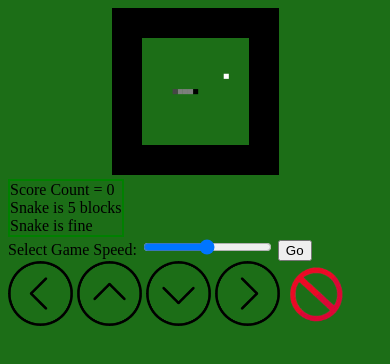
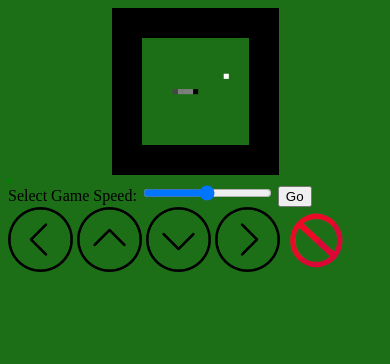
Before and after one commit to abhinnsarkar/SnakeRefined, a plain HTML site: page index.html in a window 390 px wide. Drawn offline with Linux system fonts and the light colour scheme.

Commit message:
removed message boxes - trouble for phone

```diff
--- a/index.html
+++ b/index.html
@@ -47,11 +47,11 @@
       id="inputs"
       style="border: 2px solid green"
     >
-      <td><label id="scoreCount">Score Count = 0</label></td>
+      <!-- <td><label id="scoreCount">Score Count = 0</label></td>
       <br>
       <td><label id="snakeSize">Snake Size = 5</label></td>
       <br>
-      <td><label id="gameStatus">Snake is fine</label></td>
+      <td><label id="gameStatus">Snake is fine</label></td> -->
     </div>
       <label>Select Game Speed:</label>
       <input type="range" id="speed" name="speed" min="2" max="999">
--- a/src/TextboxDisplays.js
+++ b/src/TextboxDisplays.js
@@ -6,7 +6,7 @@ const fromLeft = '45.25%';
 export function displaySnakeSize(){
 
     var SNAKE_SIZE = gv.TARGET_COLLISION_COUNT/5 + gc.BODY_SIZE + 1;
-    document.getElementById("snakeSize").innerHTML = "Snake is " + SNAKE_SIZE.toString() + " blocks";
+    // document.getElementById("snakeSize").innerHTML = "Snake is " + SNAKE_SIZE.toString() + " blocks";
 
     //sets the position for textbox
     // snakeSize.style.position = 'absolute';  // position it
@@ -19,7 +19,7 @@ export function displaySnakeSize(){
 //display the score count in a textbox
 export function displayScore(){
 
-    document.getElementById("scoreCount").innerHTML = "Score Count = " + gv.TARGET_COLLISION_COUNT.toString();
+    // document.getElementById("scoreCount").innerHTML = "Score Count = " + gv.TARGET_COLLISION_COUNT.toString();
 
     //sets the position for textbox
     // scoreCount.style.position = 'absolute';  // position it
@@ -32,7 +32,7 @@ export function displayScore(){
 //display the stats of the snake in a textbox
 export function displayGameStats(){
 
-    document.getElementById("gameStatus").innerHTML = "Snake is " + gv.SNAKE_STATUS.toString() + gv.GAME_STATUS.toString();
+    // document.getElementById("gameStatus").innerHTML = "Snake is " + gv.SNAKE_STATUS.toString() + gv.GAME_STATUS.toString();
 
     //sets the position for textbox
     // gameStatus.style.position = 'absolute';  // position it
--- a/src/game.js
+++ b/src/game.js
@@ -157,9 +157,9 @@ function gameLoop() {
     now = Date.now();
     var elapsed = now - then;
 
-    displaySnakeSize();
-    displayScore();
-    displayGameStats();
+    // displaySnakeSize();
+    // displayScore();
+    // displayGameStats();
 
 
     // if enough time has elapsed, draw the next frame
```
Also changed, not shown: Snake.js (+6 -6 lines).
